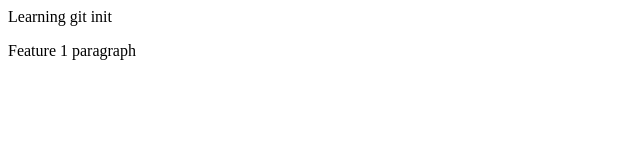
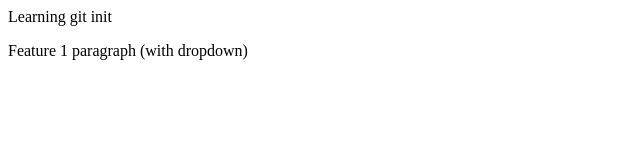
Before and after one commit to karthi1048/Learning-Git-and-Github-2, a plain HTML site: page index.html in a window 1280 px wide. Shown: the whole page, without its empty margins (0-640 px from the left). Drawn offline with Linux system fonts and the light colour scheme.

Commit message:
dropdown text inside p tag

```diff
--- a/index.html
+++ b/index.html
@@ -1,3 +1,3 @@
 <p>Learning git init</p>
 
-<p>Feature 1 paragraph</p>
+<p>Feature 1 paragraph (with dropdown)</p>
```
